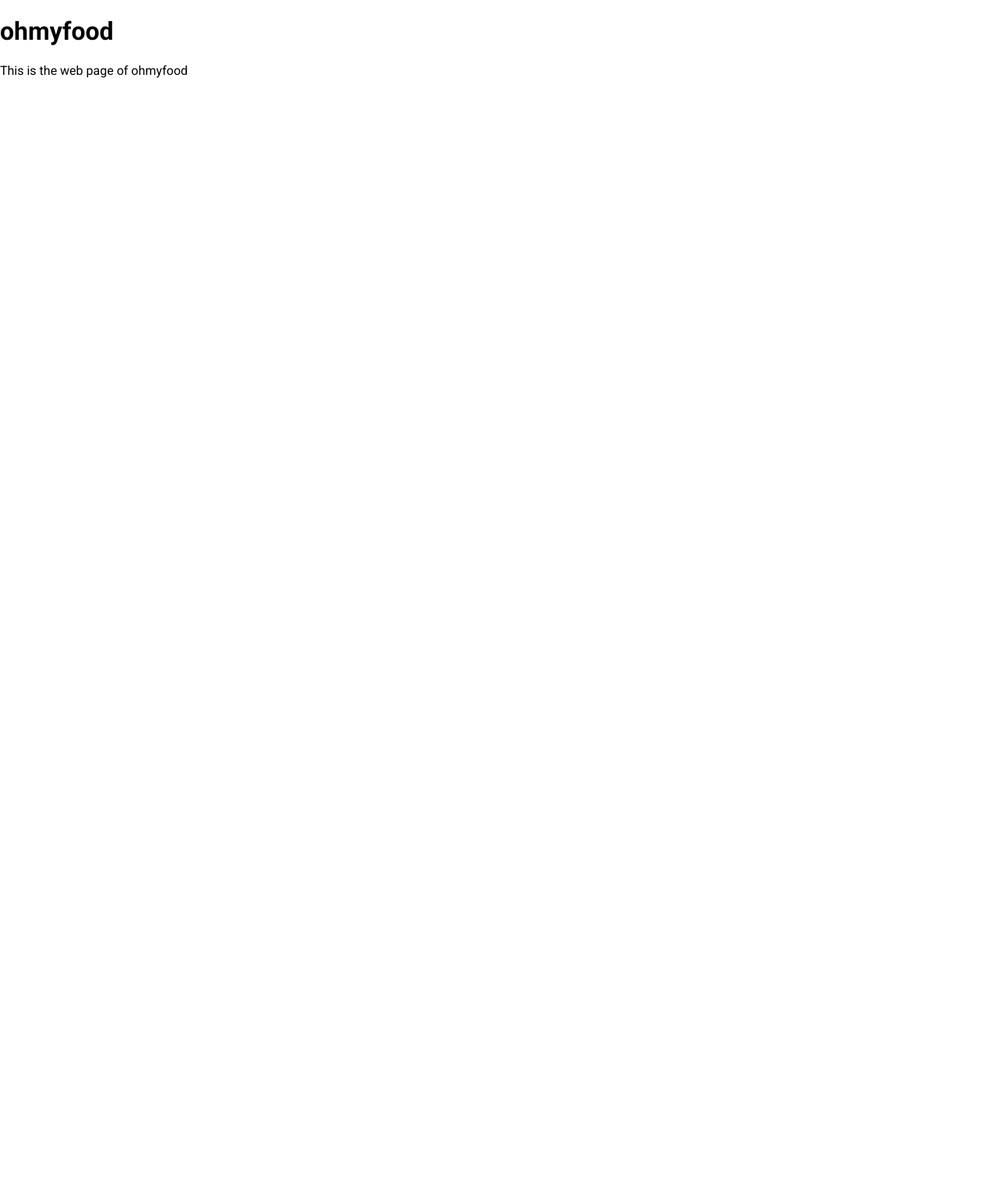
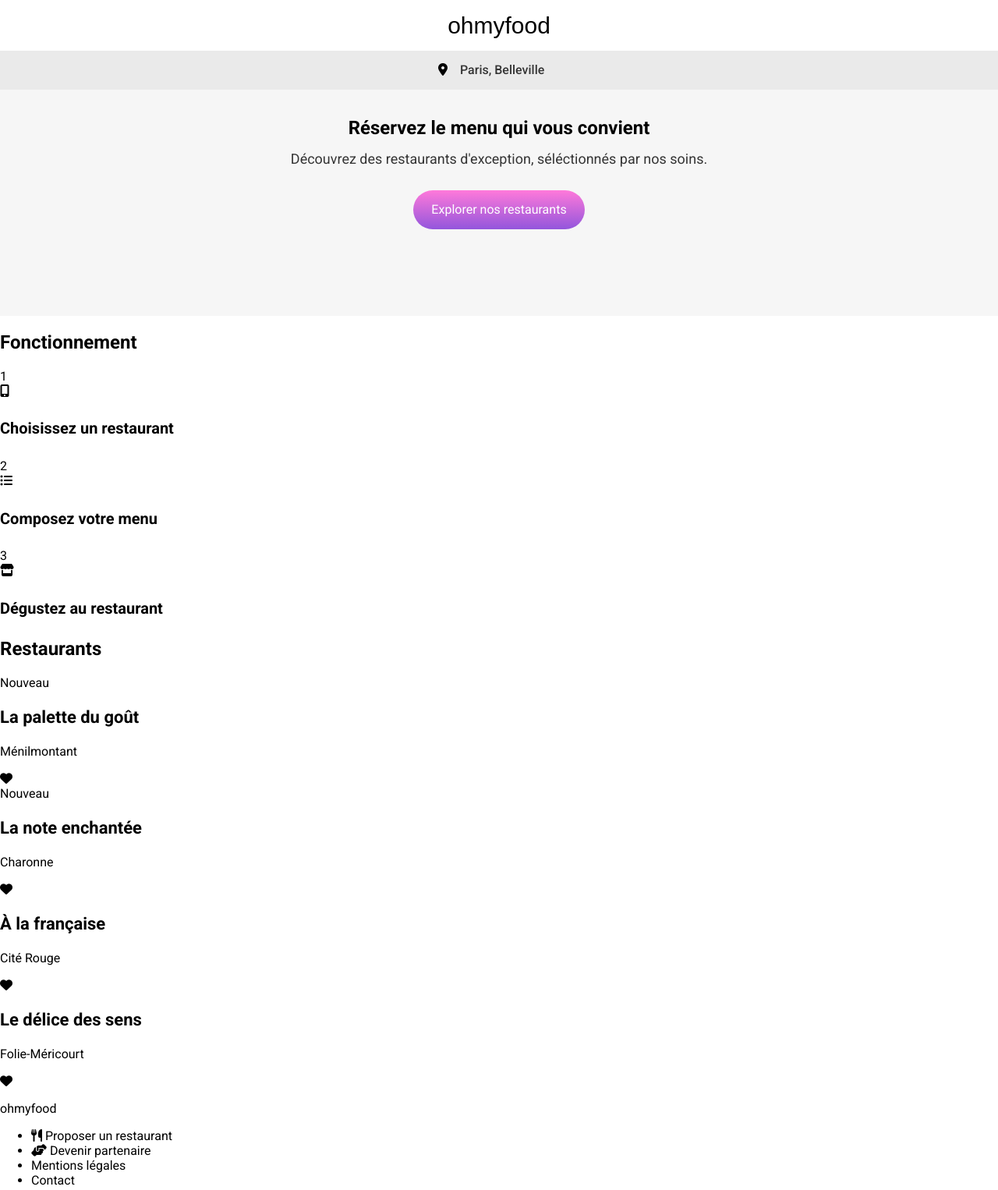
Before and after one commit to amatogiuseppe/GiuseppeAmato_3_20112021, a website: page index.html in a window 1280 px wide. Shown: the whole page at 78% size. Before the commit the page ends 800 px from the top, so only its background shows below. Drawn offline with Linux system fonts and the light colour scheme; a web font is replaced by a local one.

Commit message:
Search-form: first draft

```diff
--- a/index.html
+++ b/index.html
@@ -12,8 +12,150 @@
   </head>
 
   <body>
-    <h1>ohmyfood</h1>
-    <p>This is the web page of ohmyfood</p>
+
+    <!-- Header -->
+    <header>
+      <h1>ohmyfood</h1>
+    </header>
+
+    <!-- Main -->
+    <main>
+
+      <!-- Hero -->
+      <section>
+
+        <!-- Search form -->
+        <div>
+          <form class="search-form" action="#" method="post">
+            <fieldset>
+              <label>
+                <i class="fas fa-map-marker-alt"></i>
+                <input type="search" name="search-form__bar" class="search-form__bar" placeholder="Paris, Belleville" title="Saisissez un emplacement">
+              </label>
+            </fieldset>
+            <h2 class="search-form__title">Réservez le menu qui vous convient</h2>
+            <p class="search-form__description">Découvrez des restaurants d'exception, séléctionnés par nos soins.</p>
+            <button class="search-form__button btn-default" name="submit">Explorer nos restaurants</button>
+          </form>
+        </div>
+
+        <!-- Fonctionnement -->
+        <div>
+
+          <h2>Fonctionnement</h2>
+
+          <!-- Steps -->
+          <div class="">
+
+            <!-- Step 1 -->
+            <div class="">
+              <div>1</div>
+              <div>
+                <i class="fas fa-mobile-alt"></i>
+                <h4>Choisissez un restaurant</h4>
+              </div>
+            </div>
+
+            <!-- Step 2 -->
+            <div class="">
+              <div>2</div>
+              <div>
+                <i class="fas fa-list-ul"></i>
+                <h4>Composez votre menu</h4>
+              </div>
+            </div>
+
+            <!-- Step 3 -->
+            <div class="">
+              <div>3</div>
+              <div>
+                <i class="fas fa-store"></i>
+                <h4>Dégustez au restaurant</h4>
+              </div>
+            </div>
+
+          </div>
+
+        </div>
+
+      </section>
+
+      <!-- Restaurants -->
+      <section>
+
+        <h2>Restaurants</h2>
+
+        <div>
+
+          <!-- La palette du goût -->
+          <div class="card">
+            <div class="card__img">
+              <div class="card__img--new">Nouveau</div>
+            </div>
+            <div>
+              <div>
+                <h3>La palette du goût</h3>
+                <p>Ménilmontant</p>
+              </div>
+              <div><i class="fas fa-heart"></i></div>
+            </div>
+          </div>
+
+          <!-- La note enchantée -->
+          <div class="card">
+            <div class="card__img">
+              <div class="card__img--new">Nouveau</div>
+            </div>
+            <div>
+              <div>
+                <h3>La note enchantée</h3>
+                <p>Charonne</p>
+              </div>
+              <div><i class="fas fa-heart"></i></div>
+            </div>
+          </div>
+
+          <!-- À la française -->
+          <div class="card">
+            <div class="card__img"></div>
+            <div>
+              <div>
+                <h3>À la française</h3>
+                <p>Cité Rouge</p>
+              </div>
+              <div><i class="fas fa-heart"></i></div>
+            </div>
+          </div>
+
+          <!-- Le délice des sens -->
+          <div class="card">
+            <div class="card__img"></div>
+            <div>
+              <div>
+                <h3>Le délice des sens</h3>
+                <p>Folie-Méricourt</p>
+              </div>
+              <div><i class="fas fa-heart"></i></div>
+            </div>
+          </div>
+
+        </div>
+
+      </section>
+
+    </main>
+
+    <!-- Footer -->
+    <footer>
+      <p>ohmyfood</p>
+      <ul>
+        <li><i class="fas fa-utensils"></i> <a href="#">Proposer un restaurant</a></li>
+        <li><i class="fas fa-hands-helping"></i> <a href="#">Devenir partenaire</a></li>
+        <li><a href="#">Mentions légales</a></li>
+        <li><a href="#">Contact</a></li>
+      </ul>
+    </footer>
+
   </body>
 
 </html>
--- a/sass/1-utils/_mixins.scss
+++ b/sass/1-utils/_mixins.scss
@@ -0,0 +1,5 @@
+@mixin central {
+  display: flex;
+  justify-content: center;
+  align-items: center;
+}
--- a/sass/1-utils/_variables.scss
+++ b/sass/1-utils/_variables.scss
@@ -0,0 +1,4 @@
+// Colors
+$primary-color: #9356DC;
+$secondary-color: #FF79DA;
+$tertiary-color: #99E2D0;
--- a/sass/2-base/_base.scss
+++ b/sass/2-base/_base.scss
@@ -24,7 +24,19 @@ body {
 
 .container {
   margin: 0 auto;
-  width: 960px;
-  padding-left: 30px;
-  padding-right: 30px
 }
+
+/*
+  ========================================
+  Links
+  ========================================
+*/
+
+a {
+  text-decoration: none;
+  color: #000;
+}
+a:hover,
+a:active {
+  color: #000;
+}
--- a/sass/2-base/_typography.scss
+++ b/sass/2-base/_typography.scss
@@ -0,0 +1,18 @@
+/*
+  ========================================
+  Typography
+  ========================================
+*/
+
+h1 {
+    font: 400 30px "Shrikhand", Arial, sans-serif;
+}
+h2 {
+    font-size: 24px;
+}
+h3 {
+    font-size: 22px;
+}
+h4 {
+    font-size: 20px;
+}
--- a/sass/3-components/_buttons.scss
+++ b/sass/3-components/_buttons.scss
@@ -0,0 +1,19 @@
+/*
+  ========================================
+  Buttons
+  ========================================
+*/
+
+.btn-default {
+  width: 220px;
+  height: 50px;
+  border: none;
+  border-radius: 35px;
+  color: #fff;
+  background: $primary-color;
+  background: linear-gradient(to top, $primary-color, $secondary-color);
+  cursor: pointer;
+  &:hover {
+      background: $primary-color;
+    }
+}
--- a/sass/4-layout/_header.scss
+++ b/sass/4-layout/_header.scss
@@ -0,0 +1,12 @@
+/*
+  ========================================
+  Header
+  ========================================
+*/
+
+header {
+  @include central;
+  width: 100%;
+  height: 65px;
+  box-shadow: 0 2px 1px rgba(0, 0, 0, .2);
+}
--- /dev/null
+++ b/sass/4-layout/_search-form.scss
@@ -0,0 +1,40 @@
+/*
+  ========================================
+  Search form
+  ========================================
+*/
+
+.search-form {
+  background-color: #f6f6f6;
+  height: 340px;
+  text-align: center;
+  fieldset {
+    @include central;
+    width: 100%;
+    height: 50px;
+    border: none;
+    margin: 0;
+    padding: 0;
+    background-color: #eaeaea;
+  }
+  &__bar {
+    width: 130px;
+    border: none;
+    outline: none;
+    background-color: #eaeaea;
+    margin-left: 10px;
+    &::placeholder {
+      color: #353535;
+      font-weight: 500;
+    }
+  }
+  &__title {
+    padding: 15px 45px 0 45px;
+  }
+  &__description {
+    font-size: 18px;
+    margin-top: -5px;
+    margin-bottom: 30px;
+    color: #353535;
+  }
+}
--- a/sass/main.scss
+++ b/sass/main.scss
@@ -11,6 +11,7 @@
 @import "./3-components/plats";
 
 @import "./4-layout/header";
+@import "./4-layout/search-form";
 @import "./4-layout/footer";
 
 @import "./5-pages/menu/la-palette-du-gout";
```
Also changed, not shown: css/style.css, 1 other file.
